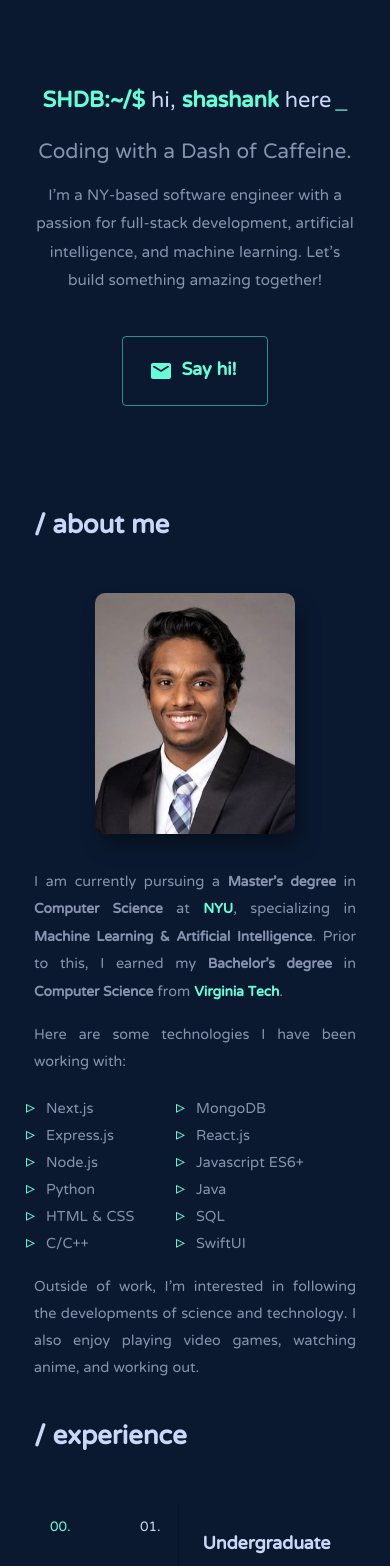
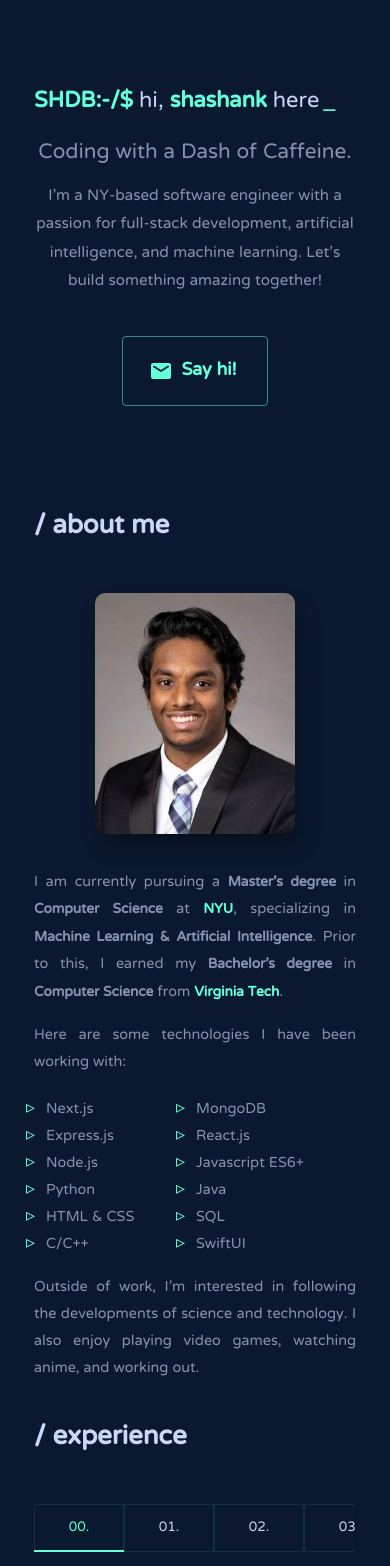
Before and after one commit to shashankdatta/Shashankdatta, a Next.js app: page / in a window 390 px wide. Shown: the top 1566 px of the page. Built offline with nearby package versions, Linux system fonts and the light colour scheme.

Commit message:
mobile site adjustments

```diff
--- a/src/components/Intro.js
+++ b/src/components/Intro.js
@@ -21,9 +21,7 @@ export default function Intro() {
       {/* <FractalTree /> */}
 
       <div className={styles["cmd-style"]}>
-        <div
-          className={styles["intro-name"]}
-        >{`SHDB:~\u00A0\u00A0/$\u00A0`}</div>
+        <div className={styles["intro-name"]}>{`SHDB:-/$\u00A0`}</div>
         <Typist cursor={{ element: "_" }} avgTypingDelay={120}>
           <span className={styles["intro-title"]}>
             {"hi, "}
--- a/src/components/JobList.js
+++ b/src/components/JobList.js
@@ -78,6 +78,9 @@ function a11yProps(index) {
 const DivRoot = styled("div")(({ theme }) => ({
   flexGrow: 1,
   display: "flex",
+  "@media only screen and (max-width: 600px)": {
+    flexDirection: "column",
+  },
 }));
 
 const StyledTabs = styled(Tabs)(({ theme }) => ({
@@ -88,6 +91,34 @@ const StyledTabs = styled(Tabs)(({ theme }) => ({
   "& .MuiTabs-scrollButtons": {
     color: theme.palette.greenBright.main,
   },
+  // "&.MuiButtonBase-root": {
+  //   outline: "none !important",
+  //   color: `${theme.palette.lightestSlate.main} !important`,
+
+  //   "&:hover": {
+  //     color: `${theme.palette.greenBright.main} !important`,
+  //   },
+  // },
+  // "&.PrivateTabIndicator-colorSecondary-5": {
+  //   backgroundColor: `${theme.palette.greenBright.main} !important`,
+  // },
+  // "&.jss5": {
+  //   backgroundColor: `${theme.palette.greenBright.main} !important`,
+  // },
+  // "&.makeStyles-tabs-2": {
+  //   borderRight: `1px solid ${theme.palette.lightestNavy.main} !important`,
+  // },
+  // "@media only screen and (max-width: 600px)": {
+  //   "&.jss1": {
+  //     height: "unset !important",
+  //     flexDirection: "column !important",
+  //   },
+  //   "&.makeStyles-root-1": {
+  //     height: "unset !important",
+  //     width: "unset",
+  //     flexDirection: "column",
+  //   },
+  // },
 }));
 
 const StyledTab = styled(Tab)(({ theme }) => ({
@@ -100,6 +131,21 @@ const StyledTab = styled(Tab)(({ theme }) => ({
   alignItems: "flex-start",
   alignContent: "flex-start",
   textAlign: "left",
+  "&.MuiTab-wrapper": {
+    fontSize: "16px",
+    textAlign: "left",
+    alignItems: "flex-start !important",
+    fontFamily: "--font-ntr, ",
+  },
+  "&.MuiTab-root": {
+    padding: "6px 20px",
+  },
+  "@media only screen and (max-width: 600px)": {
+    border: `${theme.palette.greenTint.main} 1px solid`,
+    alignItems: "center",
+    alignContent: "center",
+    textAlign: "center",
+  },
 }));
 
 export default function JobList() {
@@ -116,6 +162,7 @@ export default function JobList() {
         variant={isHorizontal ? "fullWidth" : "scrollable"}
         value={value}
         onChange={handleChange}
+        // scrollButtons={!isHorizontal ? "auto" : null}
       >
         {Object.keys(experienceItems).map((key, i) => (
           <StyledTab
--- a/src/styles/Experience.module.css
+++ b/src/styles/Experience.module.css
@@ -56,34 +56,6 @@
   padding-left: 25px;
 }
 
-.MuiTab-wrapper {
-  font-size: 16px;
-  text-align: left;
-  align-items: flex-start !important;
-  font-family: var(--font-ntr);
-}
-
-.MuiButtonBase-root {
-  outline: none !important;
-  color: var(--lightest-slate) !important;
-}
-
-.PrivateTabIndicator-colorSecondary-5 {
-  background-color: var(--green-bright) !important;
-}
-.jss5 {
-  background-color: var(--green-bright) !important;
-}
-.makeStyles-tabs-2 {
-  border-right: 1px solid var(--lightest-navy) !important;
-}
-.experience .MuiTab-root {
-  padding: 6px 20px;
-}
-.MuiButtonBase-root:focus {
-  color: var(--green-bright) !important;
-}
-
 .job-description li::before {
   content: "▹    ";
   color: var(--green-bright);
@@ -119,17 +91,6 @@
     padding-bottom: 5%;
   }
 
-  .jss1 {
-    height: unset !important;
-    flex-direction: column !important;
-  }
-
-  .makeStyles-root-1 {
-    height: unset !important;
-    width: unset;
-    flex-direction: column;
-  }
-
   .joblist-job-title {
     font-size: 22px;
   }
--- a/src/styles/Intro.module.css
+++ b/src/styles/Intro.module.css
@@ -10,6 +10,7 @@
 .cmd-style {
   display: flex;
   align-items: baseline;
+  justify-content: flex-start;
   flex-flow: row nowrap;
   width: 100%;
   padding-bottom: 3%;
@@ -49,10 +50,6 @@
     display: none;
   }
 
-  .cmd-style {
-    justify-content: center;
-  }
-
   .intro {
     min-height: unset;
     padding-left: unset;
--- a/src/styles/MyTypist.css
+++ b/src/styles/MyTypist.css
@@ -1,6 +1,6 @@
 .Typist {
   color: var(--lightest-slate);
-  text-align: center;
+  text-align: start;
   font-size: 6.5vw;
   margin-top: -30px;
 }
```
